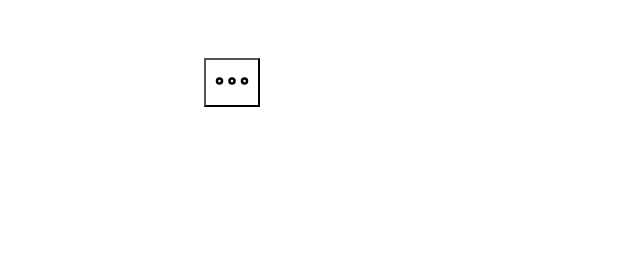
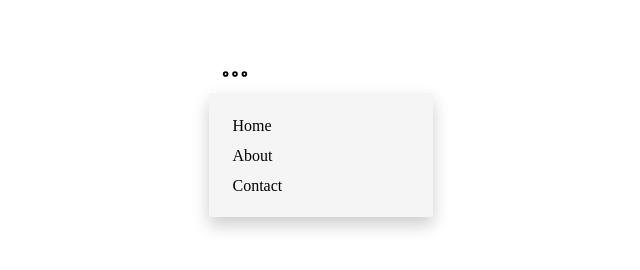
Before and after one commit to frrst-ian/drop-down-menu, a website built with webpack: page src/index.html in a window 1280 px wide. Both pictures are taken after a click on the button 540 px from the left and 82 px from the top of the page. Shown: the whole page, without its empty margins (308-948 px from the left). Built offline with nearby package versions, Linux system fonts and the light colour scheme.

Commit message:
Add dropdown module
This will make it easier to refactor to code in the future , it is also reusable

```diff
--- /dev/null
+++ b/src/dropdown.js
@@ -0,0 +1,37 @@
+import './styles.css';
+
+// dropdown class for creating multiple dropdowns
+class Dropdown {
+    constructor(element) {
+        this.dropdown = element;
+        this.toggle = this.dropdown.querySelector('.dropdown-button');
+        this.menu = this.dropdown.querySelector('.dropdown-content');
+        this.icon = this.dropdown.querySelector('.dropdown-icon');
+
+
+        this.bindEvents();
+    }
+
+    bindEvents() {
+        this.toggle.addEventListener('click', () => this.toggleMenu());
+    }
+
+    toggleMenu() {
+        this.menu.classList.toggle('visible');
+    }
+}
+
+// Manages dropdown creation
+class DropdownManager {
+    constructor() {
+        this.dropdowns = [];
+    }
+
+    // initializes all dropdown
+    initialize() {
+        document.querySelectorAll('.dropdown-container').forEach(dropdown => {
+            this.dropdowns.push(new Dropdown(dropdown));
+        })
+    }
+}
+export { DropdownManager };
--- a/src/index.html
+++ b/src/index.html
@@ -6,12 +6,61 @@
     <title>Drop Down</title>
   </head>
   <body>
-    <div class="container">
-      <button id="dropdown-button"></button>
+    <div class="dropdown-container">
+      <button class="dropdown-button">
+        <svg
+          width="30px"
+          height="30px"
+          viewBox="0 0 32 32"
+          enable-background="new 0 0 32 32"
+          class="dropdown-icon"
+          version="1.1"
+          xml:space="preserve"
+          xmlns="http://www.w3.org/2000/svg"
+          xmlns:xlink="http://www.w3.org/1999/xlink"
+        >
+          <circle
+            cx="16"
+            cy="16"
+            fill="none"
+            id="XMLID_878_"
+            r="2"
+            stroke="#000000"
+            stroke-linecap="round"
+            stroke-linejoin="round"
+            stroke-miterlimit="10"
+            stroke-width="2"
+          />
+          <circle
+            cx="6"
+            cy="16"
+            fill="none"
+            id="XMLID_879_"
+            r="2"
+            stroke="#000000"
+            stroke-linecap="round"
+            stroke-linejoin="round"
+            stroke-miterlimit="10"
+            stroke-width="2"
+          />
+          <circle
+            cx="26"
+            cy="16"
+            fill="none"
+            id="XMLID_880_"
+            r="2"
+            stroke="#000000"
+            stroke-linecap="round"
+            stroke-linejoin="round"
+            stroke-miterlimit="10"
+            stroke-width="2"
+          />
+        </svg>
+      </button>
       <div class="dropdown-content">
         <a href="#Home">Home</a>
         <a href="#About">About</a>
-        <a href="Contact">Contact</a>
+        <a href="#Contact">Contact</a>
       </div>
     </div>
   </body>
--- a/src/index.js
+++ b/src/index.js
@@ -1,16 +1,5 @@
 import './styles.css';
-import menuIcon from './assets/images/menu.svg';
-console.log('menuIcon:', menuIcon)
-const button = document.getElementById('dropdown-button');
+import { DropdownManager } from './dropdown.js';
 
-const img = new Image();
-img.src = menuIcon;
-img.alt = 'menu';
-img.width = 40;
-img.height = 40;
-console.log('Image element:', img);
-
-button.appendChild(img);
-
-const dropDownDiv = document.querySelector('.dropdown-content');
-dropDownDiv.classList.add('visible');
+const dropDownManager = new DropdownManager();
+dropDownManager.initialize();
--- a/src/styles.css
+++ b/src/styles.css
@@ -4,25 +4,31 @@ body {
   align-items: center;
 }
 
-div.container {
+.dropdown-container {
   position: relative;
   display: inline-block;
   margin-top: 50px;
-
+  border-radius: 5px;
 }
 
 button {
   background-color: white;
   cursor: pointer;
   margin-right: 200px;
+  border: none;
+  border-radius: 5px;
 }
 
 button:hover{
     background-color: whitesmoke;
 }
 
+.dropdown-icon {
+  margin-left: 5px;
+  transition: transform 0.3s ease;
+}
 
-div.dropdown-content {
+.dropdown-content {
   display: none;
   height: 100px;
   width: 200px;
@@ -33,7 +39,7 @@ div.dropdown-content {
   box-shadow: 0px 8px 16px 0px rgba(0, 0, 0, 0.2);
 }
 
-.container:hover div.visible {
+.visible {
   display: block;
 }
 
```
Also changed, not shown: dist/main.bundle.js.
